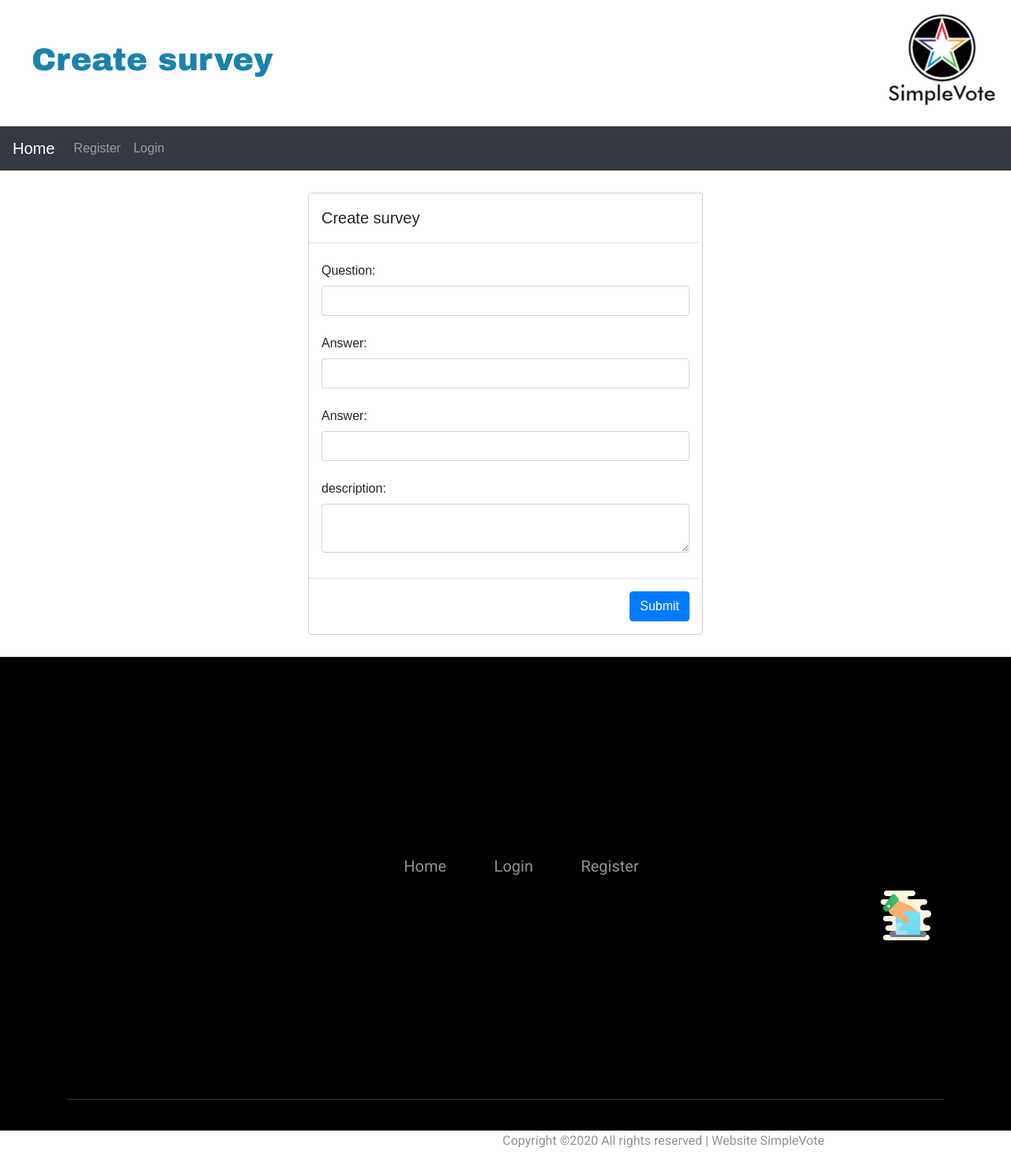
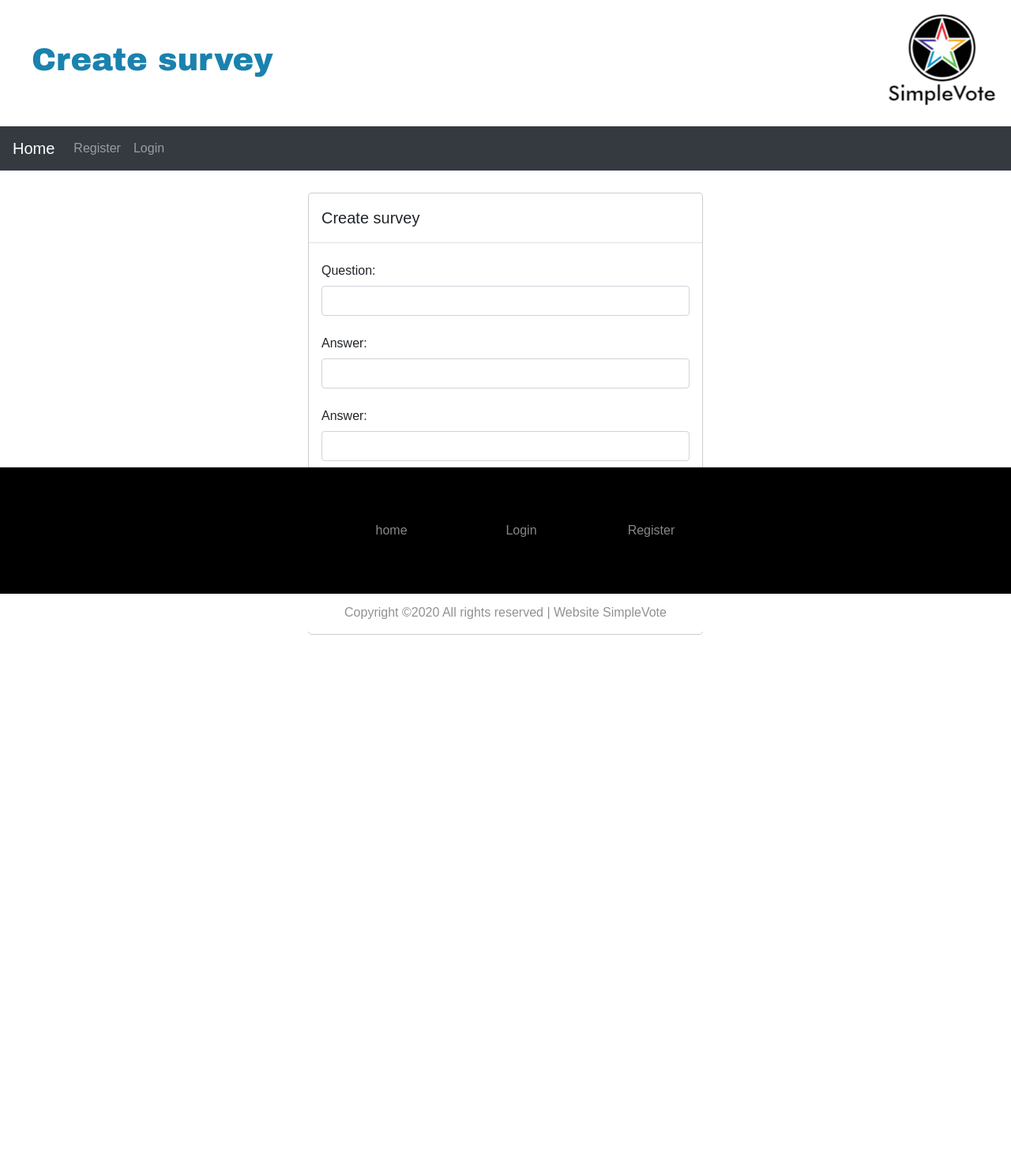
Before and after one commit to SilvioMerz/Simple-Vote, a PHP site: page /webcontent/createSurvey.php in a window 1280 px wide. Shown: the whole page at 79% size. After the commit the page ends 804 px from the top, so only its background shows below. Run offline with PHP 8.4, Linux system fonts and the light colour scheme; some web fonts are replaced.

Commit message:
Designed footer

```diff
--- a/styles/footer.css
+++ b/styles/footer.css
@@ -1,166 +1,53 @@
 @import url("https://fonts.googleapis.com/css?family=Crimson+Text:400,400i,600,600i,700,700i|Roboto:300,300i,400,500,500i,700&display=swap");
 @import url("https://fonts.googleapis.com/css?family=Playfair+Display:400,400i,700,900|Roboto:300,300i,400,400i,500,700,700i&display=swap");
 
-.footer {
-    background: #000;
-    height: 600px;
+footer {
+    text-align: center;
 }
 
-.footer .footer_area {
-    padding-top: 100px;
-    padding-bottom: 100px;
+.footer-content {
+    background: #000;
+    height: 10em;
+    position : absolute;
+    bottom : 3em;
+    width: 100%;
 }
 
-@media (max-width: 767px) {
-    .footer .footer_area {
-        padding-top: 60px;
-        padding-bottom: 60px;
-    }
+.footer-content ul {
+    list-style-type: none;
 }
 
-.footer .footer_area .header_links ul li {
+.footer-content li {
+    text-align: center;
     display: inline-block;
+    width: 10em;
 }
 
-.footer .footer_area .header_links ul li a {
-    width: 20px;
-    height: 30px;
-    border-radius: 50%;
-    line-height: 53px;
-    font-size: 18px;
-    color: #fff;
-    background: #3B5998;
-    display: inline-block;
-    text-align: center;
-    margin: 0 7px;
+.footer-content a {
+    text-decoration: none;
+    padding: 0.7em;
+    color: #878787;
+    margin: 0 1em;
 }
 
-.footer .footer_area .header_links ul li a.twiter {
-    background: #517FA4;
+.footer-content a:hover {
+    background: #373737;
+    color: #878787;
 }
 
-.footer .footer_area .header_links ul li a.insta {
-    background: #55ACEE;
+.copyright_text {
+    height: 3em;
+    background: #FFFFFF;
+    position : absolute;
+    bottom : 0;
+    width: 100%;
+    color: #919191;
 }
 
-.footer .footer_area .header_links ul li a:hover {
-    background: #fff;
-    color: #1f1f1f;
+.content-middle-of-height {
+    margin: 0;
+    padding: 0;
+    position: relative;
+    top: 50%;
+    transform: translateY(-50%);
 }
-
-.footer .footer_text {
-    font-size: 16px;
-    color: #FFFFFF;
-    margin-top: 15px;
-    margin-bottom: 58px;
-    padding-left: 600px;
-}
-
-.footer .footer_bottom {
-    height: 320px
-}
-
-.footer .footer_area {
-    padding-top: 100px;
-    padding-bottom: 100px;
-    height: 150px;
-}
-
-@media (max-width: 767px) {
-    .footer .footer_area {
-        padding-top: 60px;
-        padding-bottom: 60px;
-    }
-}
-
-.footer .footer_area .header_links ul li {
-    display: inline-block;
-}
-
-.footer .footer_area .header_links ul li a {
-    width: 53px;
-    height: 53px;
-    border-radius: 50%;
-    line-height: 53px;
-    font-size: 18px;
-    color: #fff;
-    background: #3B5998;
-    display: inline-block;
-    text-align: center;
-    margin: 0 7px;
-}
-
-.footer .footer_area .header_links ul li a.twiter {
-    background: #517FA4;
-}
-
-.footer .footer_area .header_links ul li a.insta {
-    background: #55ACEE;
-}
-
-.footer .footer_area .header_links ul li a:hover {
-    background: #fff;
-    color: #1f1f1f;
-}
-
-.footer .footer_text {
-    font-size: 16px;
-    color: #FFFFFF;
-    margin-top: 15px;
-    margin-bottom: 58px;
-}
-
-@media (max-width: 767px) {
-    .footer .footer_text {
-        padding-top: 10px;
-        margin-bottom: 15px;
-    }
-}
-
-.footer .footer_bottom .footer_border {
-    border-bottom: 1px solid rgba(255, 255, 255, 0.2);
-}
-
-.footer .footer_bottom .footer_links {
-    padding-bottom: 30px;
-}
-
-.footer .footer_bottom .footer_links ul li {
-    display: inline-block;
-    margin: 0 28px;
-}
-
-@media (max-width: 767px) {
-    .footer .footer_bottom .footer_links ul li {
-        margin: 0 5px;
-    }
-}
-
-.footer .footer_bottom .footer_links ul li a {
-    font-size: 20px;
-    color: #919191;
-    font-weight: 400;
-    font-family: "Roboto", sans-serif;
-    text-transform: capitalize;
-}
-
-.footer .footer_bottom .footer_links ul li a:hover {
-    color: #fff;
-}
-
-.footer .footer_bottom .copyright_text {
-    padding: 30px 0 30px 0;
-}
-
-.footer .footer_bottom .copyright_text p {
-    color: #919191;
-    font-size: 16px;
-    font-family: "Roboto", sans-serif;
-    font-weight: 400;
-    margin-bottom: 0;
-    padding-left: 400px !important;
-}
-
-.footer .footer_bottom .copyright_text p a {
-    color: #F4A919;
-}
--- a/styles/forms.css
+++ b/styles/forms.css
@@ -13,7 +13,7 @@ div input {
     justify-content: center;
     align-items: center;
     text-align: center;
-    min-height: 50vh;
+    margin: 3em 0 2em;
 }
 
 .header{
--- a/styles/index.css
+++ b/styles/index.css
@@ -2,8 +2,11 @@
 :root {
     --main-font-family: Arial, sans-serif;
 }
-
-body {
+html, body {
+    margin: 0;
+    padding: 0;
+    min-height: 100%;
+    height: 100%;
     font-family:var(--main-font-family);
 }
 
@@ -51,3 +54,9 @@ h3 {
 p {
     padding-top: 10px;
 }
+
+#no-surveys {
+    position: absolute;
+    left: 50%;
+    transform: translate(-50%, -50%);
+}
--- a/webcontent/includes/footer.html
+++ b/webcontent/includes/footer.html
@@ -1,34 +1,19 @@
 <link rel="stylesheet" type="text/css" href="../styles/footer.css">
-<footer class="footer">
-    <div class="footer_area">
-        <div class="container">
-            <div class="row">
-                <div class="col-xl-12">
-                </div>
-            </div>
-        </div>
-    </div>
-    <div class="footer_bottom ">
-        <div class="container">
-            <div class="footer_border">
-                <div class="row">
-                    <div class="col-xl-12">
-                        <div class="footer_links text-center">
+<footer>
+    <div class="footer-content">
+        <div class="col-xl-12 content-middle-of-height">
             <ul>
                 <li><a href="../webcontent/index.php">home</a></li>
                 <li><a href="../webcontent/login.php">Login</a></li>
                 <li><a href="../webcontent/register.php">Register</a></li>
             </ul>
-                            <img src="../Documents/vote.png" alt = "Selfhtml">
+            <!--                <img src="../Documents/vote.png" alt="Selfhtml">-->
         </div>
     </div>
-                </div>
-            </div>
-        </div>
-        <div class="copyright_text text-center">
-            <p>
-                Copyright &copy;<script>document.write(new Date().getFullYear());</script> All rights reserved | Website SimpleVote <i class="fa fa-heart-o" aria-hidden="true"></i>
+    <div class="copyright_text">
+        <p class=" content-middle-of-height">
+            Copyright &copy;<script>document.write(new Date().getFullYear());</script>
+            All rights reserved | Website SimpleVote <i class="fa fa-heart-o" aria-hidden="true"></i>
         </p>
     </div>
-    </div>
 </footer>
```
Also changed, not shown: webcontent/index.php (+6 -1 lines). Lines whose indentation alone changed are shown as unchanged.
